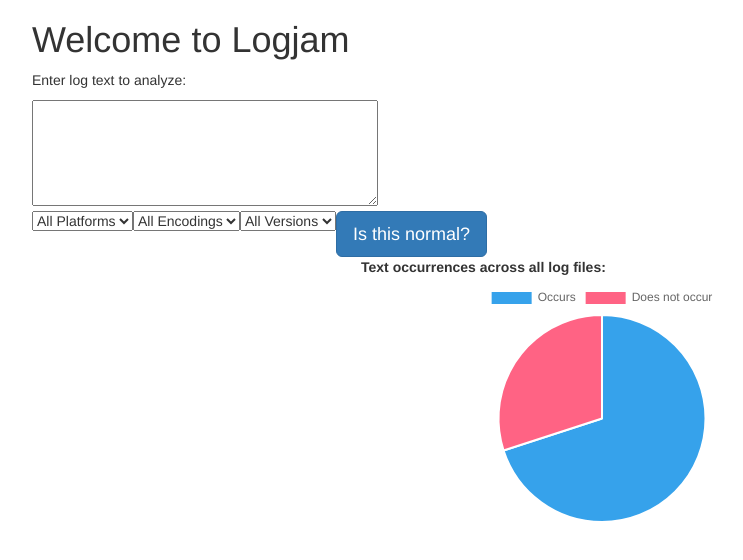
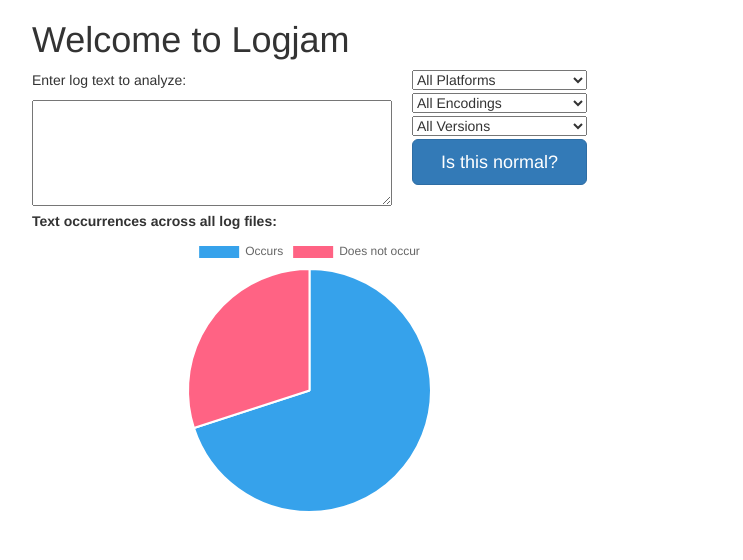
Before and after one commit to wentingzz/LogjamNext, a Flask app: page / in a window 1280 px wide. Shown: the top 560 px of the page, without its empty margins (38-781 px from the left). Run offline with Flask 2, Linux system fonts and the light colour scheme; some libraries are stand-ins or nearby versions.

Commit message:
Updates to layout and style

```diff
--- a/logjam-ui/static/css/main.css
+++ b/logjam-ui/static/css/main.css
@@ -1,5 +1,14 @@
+#options > * {
+    margin-bottom: 3px;
+}
 
-#submitBtn {
-    float: right;
-    display: block;
+#options {
+    display: flex;
+    flex-direction: column;
+    justify-content: left;
+    padding-left: 5px;
 }
+
+textarea {
+    width: 100%;
+}
--- a/logjam-ui/templates/index.html
+++ b/logjam-ui/templates/index.html
@@ -15,15 +15,16 @@
 <script src="https://stackpath.bootstrapcdn.com/bootstrap/4.3.1/js/bootstrap.min.js" integrity="sha384-JjSmVgyd0p3pXB1rRibZUAYoIIy6OrQ6VrjIEaFf/nJGzIxFDsf4x0xIM+B07jRM" crossorigin="anonymous"></script>
 
 <body>
-    <div id=logjam-header class="container">
+    <div id=logjamHeader class="container">
         <h1>Welcome to Logjam</h1>
+        <div class="row">
 
-        <div>
-        <p>Enter log text to analyze:</p>
-        <textarea name="logContents" cols="40" rows="5"></textarea>
+        <div id="textEntry" class="col-sm-4">
+          <p>Enter log text to analyze:</p>
+          <textarea name="logContents" rows="5"></textarea>
         </div>
 
-        <div id="options" class="input-group">
+        <div id="options" class="col-sm-2">
         <select id="platform">
           <option>All Platforms</option>
           <option>Platform A</option>
@@ -42,11 +43,15 @@
         </select>
         <input id="submitBtn" class="btn btn-lg btn-primary" type="submit" value="Is this normal?">
         </div>
+        </div>
     </div>
 
-    <div id="canvas-holder" class="container" style="width:40%">
-        <label for="chart-area">Text occurrences across all log files:</label>
-        <canvas id="chart-area"></canvas>
+    <div class="container" id="charts">
+      <div class="row">
+        <div id="canvas-holder" class="col-sm-6">
+            <label for="chart-area">Text occurrences across all log files:</label>
+            <canvas id="chart-area" class="w-25"></canvas>
+        </div>
     </div>
 
     <script>
```
